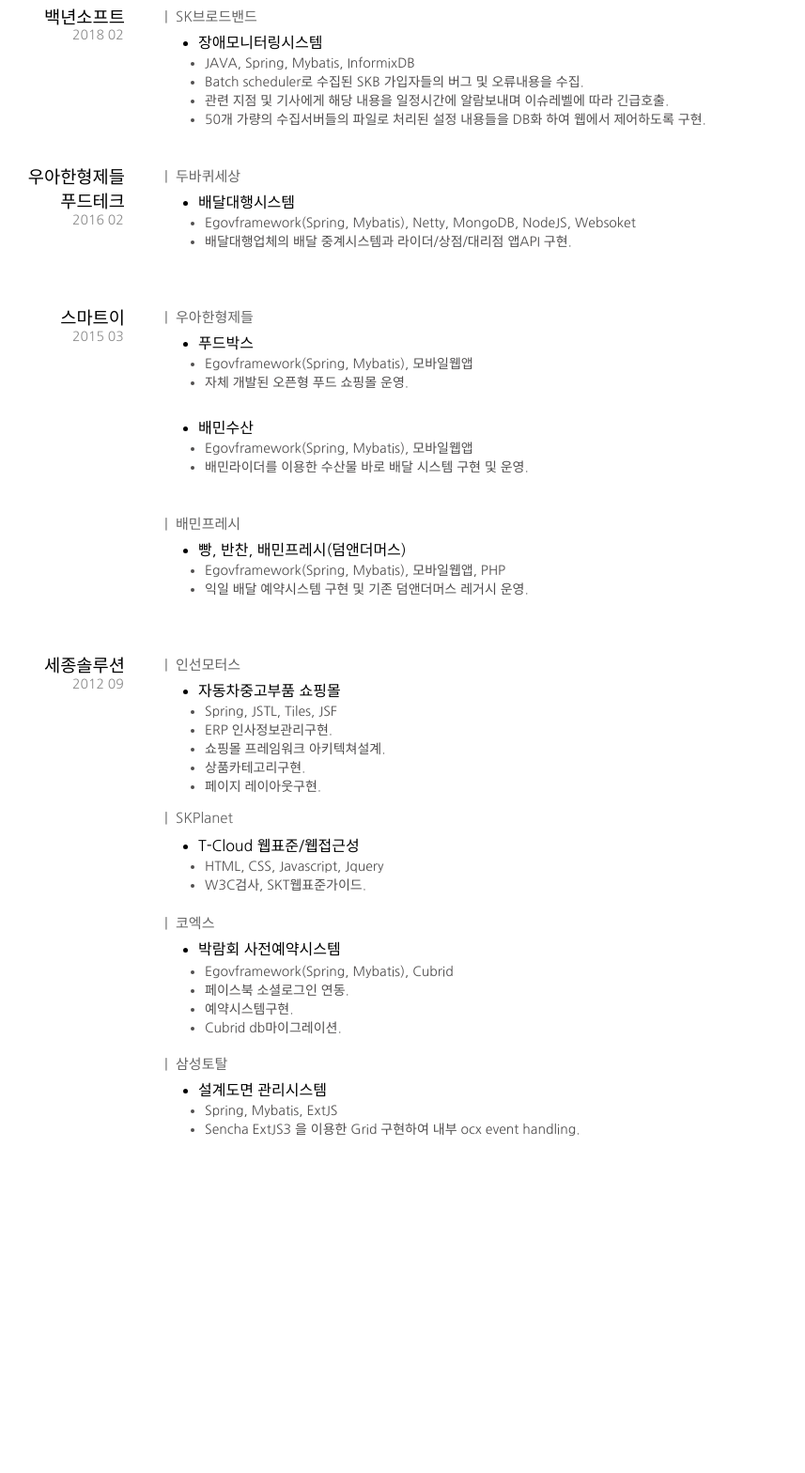
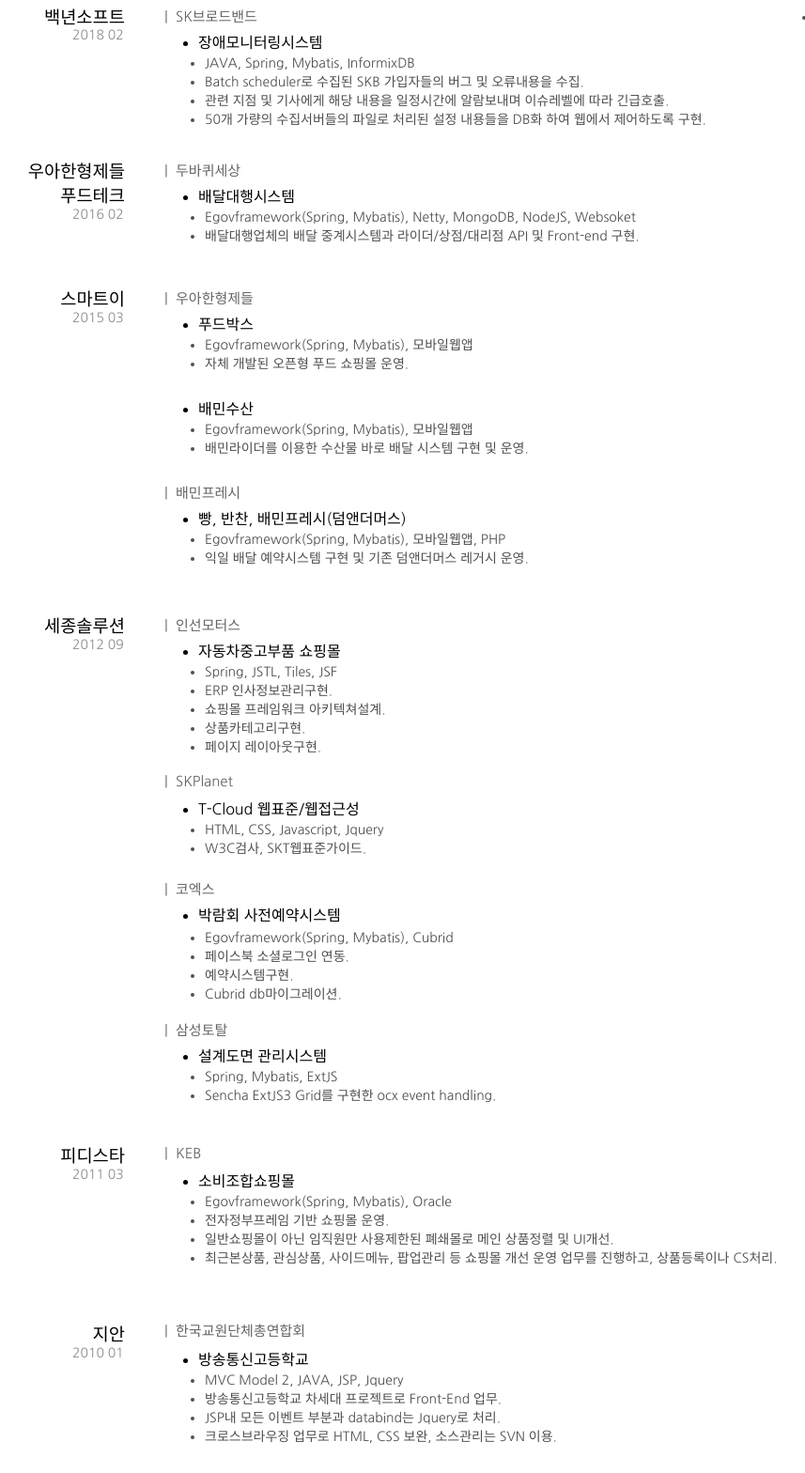
Before and after one commit to jhtip/resume, a plain HTML site: page index.html in a window 1280 px wide. Shown: the part 56-1624 px from the top of the page at 94% size, without its empty margins (21-878 px from the left). Before the commit the page ends 1281 px from the top, so only its background shows below. Drawn offline with Linux system fonts and the light colour scheme.

Commit message:
local first commit

```diff
--- a/index.html
+++ b/index.html
@@ -9,12 +9,15 @@
         p {
             margin: 0px;
         }
+
         h1 {
             margin: 0px;
         }
+
         h2 {
             margin: 0px;
         }
+
         h3 {
             margin: 0px;
         }
@@ -25,11 +28,13 @@
             height: 100%;
             margin: 0px;
         }
+
         body {
             background-color: transparent;
             transform: perspective(1400px) matrix3d(1, 0, 0, 0, 0, 1, 0, 0, 0, 0, 1, 0, 0, 0, 0, 1);
             transform-style: preserve-3d;
         }
+
         .gwd-p-1a75 {
             position: absolute;
             width: 155px;
@@ -41,6 +46,7 @@
             left: 17px;
             top: 16px;
         }
+
         .gwd-p-1mn9 {
             position: absolute;
             left: 30px;
@@ -49,6 +55,7 @@
             height: 17px;
             transform-origin: 2.42549px 8.97222px 0px;
         }
+
         .gwd-p-3z7s {
             position: absolute;
             font-weight: normal;
@@ -61,6 +68,7 @@
             top: 84px;
             left: 94px;
         }
+
         .gwd-p-1vjx {
             font-weight: normal;
             font-family: "Nanum Gothic";
@@ -72,6 +80,7 @@
             left: 196px;
             color: rgb(101, 101, 101);
         }
+
         .gwd-p-1l4d {
             position: absolute;
             font-weight: normal;
@@ -85,6 +94,7 @@
             left: 192px;
             top: 72px;
         }
+
         .gwd-p-10nu {
             font-weight: normal;
             width: 124px;
@@ -94,9 +104,11 @@
             font-size: 18.72px;
             text-align: right;
         }
+
         .gwd-span-8138 {
             font-size: 14px;
         }
+
         .gwd-p-e9tw {
             height: auto;
             left: 0px;
@@ -104,6 +116,7 @@
             top: 0px;
             width: auto;
         }
+
         .gwd-div-maj9 {
             position: absolute;
             font-family: "Nanum Gothic";
@@ -114,220 +127,406 @@
             top: 97px;
             left: 199px;
         }
+
         .gwd-li-1120 {
             left: 19px;
             top: 17px;
             font-size: 14px;
         }
+
         .gwd-span-yf8n {
             font-size: 14px;
         }
+
         .gwd-span-lr8i {
             font-size: 14px;
         }
+
         .gwd-span-qv3a {
             font-size: 14px;
         }
+
         .gwd-span-1ryb {
             font-size: 14px;
         }
+
         .gwd-br-1ru9 {
             font-size: 14px;
         }
+
         .gwd-li-1240 {
             font-size: 14px;
             color: rgb(80, 78, 78);
         }
+
         .gwd-li-18pa {
             font-size: 14px;
             color: rgb(80, 78, 78);
         }
+
         .gwd-li-1yga {
             font-size: 14px;
         }
+
         .gwd-span-1snf {
             font-size: 14px;
         }
+
         .gwd-li-fzg0 {
             color: rgb(80, 78, 78);
         }
+
         .gwd-li-14c3 {
             color: rgb(80, 78, 78);
         }
+
         .gwd-h3-r8ku {
             top: 239px;
         }
+
         .gwd-p-nij0 {
             top: 242px;
         }
+
         .gwd-p-yzsc {
             left: 96px;
             top: 282px;
         }
+
         .gwd-div-1c6z {
             top: 252px;
         }
+
         .gwd-div-wb1n {
             top: 277px;
             height: 72px;
             transform-origin: 14.2656px 21.2461px 0px;
         }
+
         .gwd-p-x8ld {
             left: 98px;
         }
+
         .gwd-h3-15kj {
             top: 379px;
         }
+
         .gwd-p-41k1 {
             top: 382px;
         }
+
         .gwd-p-e5ce {
             top: 405px;
             left: 98px;
         }
+
         .gwd-div-1n33 {
             top: 392px;
         }
+
         .gwd-div-146m {
             top: 417px;
         }
+
         .gwd-p-noo4 {
             top: 522px;
         }
+
         .gwd-div-fxw4 {
             top: 532px;
         }
+
         .gwd-div-kscj {
             top: 557px;
         }
+
         .gwd-p-kw8q {
             top: 612px;
         }
+
         .gwd-div-1vrz {
             width: 269px;
             transform-origin: 8.09559px 22.8355px 0px;
             top: 622px;
         }
+
         .gwd-div-w5rb {
             top: 647px;
         }
+
         .gwd-div-vwzd {
-            top: 507px;
+            top: 487px;
         }
+
         .gwd-span-f7jk {
             font-size: 14px;
         }
+
         .gwd-span-14aq {
             font-size: 14px;
         }
+
         .gwd-span-kbgd {
             font-size: 14px;
         }
+
         .gwd-span-1udp {
             font-size: 14px;
         }
+
         .gwd-span-au04 {
             font-size: 14px;
         }
+
         .gwd-h3-1smf {
             top: 229px;
         }
+
         .gwd-p-cwsp {
-            top: 232px;
+            top: 226px;
         }
+
         .gwd-p-1986 {
             left: 98px;
-            top: 281px;
+            top: 275px;
         }
+
         .gwd-div-1rp5 {
-            top: 242px;
+            top: 236px;
         }
+
         .gwd-div-14re {
-            top: 267px;
+            top: 261px;
+            height: 62px;
+            transform-origin: 14.25px 18.2852px 0px;
         }
+
         .gwd-div-4fwg {
-            top: 482px;
+            top: 462px;
         }
+
         .gwd-h3-1s9e {
-            top: 255px;
+            top: 249px;
         }
+
         .gwd-h3-1ivj {
             top: 749px;
         }
+
         .gwd-p-xtfq {
             top: 752px;
         }
+
         .gwd-p-3zby {
             top: 775px;
         }
+
         .gwd-div-1kua {
             top: 762px;
         }
+
         .gwd-div-s9mr {
             height: 125px;
             transform-origin: 14.25px 36.8653px 0px;
             top: 787px;
         }
+
         .gwd-p-17g8 {
             top: 927px;
         }
+
         .gwd-div-2txp {
             top: 937px;
         }
+
         .gwd-div-137s {
             top: 962px;
         }
+
         .gwd-p-862u {
             top: 1037px;
         }
+
         .gwd-div-16ap {
             top: 1047px;
         }
+
         .gwd-div-cgvr {
             top: 1072px;
         }
+
         .gwd-p-syei {
-            top: 1177px;
+            top: 1141px;
         }
+
         .gwd-div-hz10 {
-            top: 1187px;
+            top: 1151px;
         }
+
         .gwd-div-1ktn {
             height: 69px;
             transform-origin: 2.98438px 8.80468px 0px;
-            top: 1212px;
+            top: 1176px;
         }
+
         .gwd-div-16on {
             height: 99px;
             transform-origin: 14.25px 29.1973px 0px;
-            top: 1064px;
+            top: 1028px;
         }
+
         .gwd-p-1hq8 {
-            top: 602px;
+            top: 569px;
         }
+
         .gwd-div-1plw {
-            top: 612px;
+            top: 579px;
         }
+
         .gwd-div-n8mz {
-            top: 637px;
+            top: 604px;
         }
+
         .gwd-p-1lpu {
-            top: 917px;
+            top: 878px;
         }
+
         .gwd-div-4hsn {
-            top: 927px;
+            top: 888px;
         }
+
         .gwd-div-1yay {
-            top: 952px;
+            top: 913px;
         }
+
         .gwd-p-kf31 {
-            top: 1027px;
+            top: 991px;
         }
+
         .gwd-div-1sml {
-            top: 1037px;
+            top: 1001px;
+        }
+
+        .gwd-h3-1jef {
+            top: 1319px;
+        }
+
+        .gwd-p-64mi {
+            top: 1322px;
+        }
+
+        .gwd-p-7g95 {
+            top: 1345px;
+        }
+
+        .gwd-div-1dd6 {
+            top: 1332px;
+        }
+
+        .gwd-div-t79y {
+            top: 1357px;
+        }
+
+        .gwd-h3-15an {
+            left: 30px;
+            top: 1461px;
+        }
+
+        .gwd-p-16q9 {
+            width: 180px;
+            height: 22px;
+            transform-origin: 4.16038px 2.58587px 0px;
+            top: 1461px;
+        }
+
+        .gwd-p-dkw3 {
+            top: 1487px;
+        }
+
+        .gwd-div-187g {
+            top: 1474px;
+        }
+
+        .gwd-div-167s {
+            top: 1499px;
+        }
+
+        .gwd-h3-aak2 {
+            top: 1271px;
+        }
+
+        .gwd-p-beru {
+            top: 1274px;
+        }
+
+        .gwd-p-o69t {
+            top: 1297px;
+        }
+
+        .gwd-div-1sgg {
+            top: 1284px;
+        }
+
+        .gwd-div-1gkc {
+            top: 1309px;
+        }
+
+        .gwd-h3-14iz {
+            left: 30px;
+            top: 707px;
+        }
+
+        .gwd-p-1nu1 {
+            top: 710px;
+        }
+
+        .gwd-p-19pf {
+            top: 733px;
+        }
+
+        .gwd-div-1kl6 {
+            top: 720px;
+        }
+
+        .gwd-div-1fqk {
+            top: 745px;
+        }
+
+        .gwd-h3-1j34 {
+            top: 223px;
+        }
+
+        .gwd-h3-pttk {
+            top: 359px;
+        }
+
+        .gwd-p-1eeg {
+            top: 362px;
+        }
+
+        .gwd-p-gpa3 {
+            top: 385px;
+        }
+
+        .gwd-div-1our {
+            top: 372px;
+        }
+
+        .gwd-div-iftc {
+            top: 397px;
+        }
+
+        .gwd-li-pnby {
+            position: absolute;
+            left: 875px;
+            top: 65px;
+            font-family: "Nanum Gothic";
+            font-size: 14px;
+            color: rgb(80, 78, 78);
         }
     </style>
-    <link href="https://fonts.googleapis.com/css?family=Roboto:100,100italic,300,300italic,regular,italic,500,500italic,700,700italic,900,900italic|Nanum+Gothic:regular,700,800" rel="stylesheet" type="text/css">
+    <link href="https://fonts.googleapis.com/css?family=Roboto:100,100italic,300,300italic,regular,italic,500,500italic,700,700italic,900,900italic|Nanum+Gothic:regular,700,800"
+          rel="stylesheet" type="text/css">
 </head>
 
 <body class="htmlNoPages">
@@ -356,7 +555,7 @@
         <li class="gwd-li-1yga gwd-li-14c3">50개 가량의 수집서버들의 파일로 처리된 설정 내용들을 DB화 하여 웹에서 제어하도록 구현.&nbsp;</li>
     </ul>
 </div>
-<h3 class="gwd-p-1mn9 gwd-p-10nu gwd-h3-r8ku gwd-h3-1smf">우아한형제들<br></h3>
+<h3 class="gwd-p-1mn9 gwd-p-10nu gwd-h3-r8ku gwd-h3-1smf gwd-h3-1j34">우아한형제들<br></h3>
 <h3 class="gwd-p-1mn9 gwd-p-10nu gwd-h3-r8ku gwd-h3-1smf gwd-h3-1s9e">푸드테크</h3>
 <p class="gwd-p-1mn9 gwd-p-1vjx gwd-p-nij0 gwd-p-cwsp">|&nbsp; 두바퀴세상</p>
 <p class="gwd-p-3z7s gwd-p-yzsc gwd-p-1986">2016 02</p>
@@ -372,15 +571,15 @@
 <div class="gwd-div-maj9 gwd-div-wb1n gwd-div-14re" style="line-height: 20px;">
     <ul>
         <li class="gwd-li-1240">Egovframework(Spring, Mybatis), Netty, MongoDB, NodeJS, Websoket</li>
-        <li class="gwd-li-18pa">배달대행업체의 배달 중계시스템과 라이더/상점/대리점 앱API 구현.</li>
+        <li class="gwd-li-18pa">배달대행업체의 배달 중계시스템과 라이더/상점/대리점 API 및 Front-end 구현.</li>
     </ul>
 </div>
-<h3 class="gwd-p-1mn9 gwd-p-10nu gwd-h3-r8ku gwd-h3-15kj">스마트이<br></h3>
-<p class="gwd-p-1mn9 gwd-p-1vjx gwd-p-nij0 gwd-p-41k1">|&nbsp; 우아한형제들</p>
-<p class="gwd-p-3z7s gwd-p-yzsc gwd-p-e5ce">2015 03<br>
+<h3 class="gwd-p-1mn9 gwd-p-10nu gwd-h3-r8ku gwd-h3-15kj gwd-h3-pttk">스마트이<br></h3>
+<p class="gwd-p-1mn9 gwd-p-1vjx gwd-p-nij0 gwd-p-41k1 gwd-p-1eeg">|&nbsp; 우아한형제들</p>
+<p class="gwd-p-3z7s gwd-p-yzsc gwd-p-e5ce gwd-p-gpa3">2015 03<br>
 
 </p>
-<div class="gwd-p-1l4d gwd-div-1c6z gwd-div-1n33">
+<div class="gwd-p-1l4d gwd-div-1c6z gwd-div-1n33 gwd-div-1our">
     <ul>
         <li>푸드박스<br>
 
@@ -389,7 +588,7 @@
     <ol class="">
     </ol>
 </div>
-<div class="gwd-div-maj9 gwd-div-wb1n gwd-div-146m" style="line-height: 20px;">
+<div class="gwd-div-maj9 gwd-div-wb1n gwd-div-146m gwd-div-iftc" style="line-height: 20px;">
     <ul>
         <li class="gwd-li-1240">Egovframework(Spring, Mybatis), 모바일웹앱</li>
         <li class="gwd-li-18pa">자체 개발된 오픈형 푸드 쇼핑몰 운영.</li>
@@ -426,12 +625,12 @@
         <li class="gwd-li-18pa">익일 배달 예약시스템 구현 및 기존 덤앤더머스 레거시 운영.</li>
     </ul>
 </div>
-<h3 class="gwd-p-1mn9 gwd-p-10nu gwd-h3-r8ku gwd-h3-15kj gwd-h3-1ivj">세종솔루션<br></h3>
-<p class="gwd-p-1mn9 gwd-p-1vjx gwd-p-nij0 gwd-p-41k1 gwd-p-xtfq">|&nbsp; 인선모터스</p>
-<p class="gwd-p-3z7s gwd-p-yzsc gwd-p-e5ce gwd-p-3zby">2012 09<br>
+<h3 class="gwd-p-1mn9 gwd-p-10nu gwd-h3-r8ku gwd-h3-15kj gwd-h3-1ivj gwd-h3-14iz">세종솔루션<br></h3>
+<p class="gwd-p-1mn9 gwd-p-1vjx gwd-p-nij0 gwd-p-41k1 gwd-p-xtfq gwd-p-1nu1">|&nbsp; 인선모터스</p>
+<p class="gwd-p-3z7s gwd-p-yzsc gwd-p-e5ce gwd-p-3zby gwd-p-19pf">2012 09<br>
 
 </p>
-<div class="gwd-p-1l4d gwd-div-1c6z gwd-div-1n33 gwd-div-1kua">
+<div class="gwd-p-1l4d gwd-div-1c6z gwd-div-1n33 gwd-div-1kua gwd-div-1kl6">
     <ul>
         <li>자동차중고부품 쇼핑몰<br>
 
@@ -440,13 +639,53 @@
     <ol class="">
     </ol>
 </div>
-<div class="gwd-div-maj9 gwd-div-wb1n gwd-div-146m gwd-div-s9mr" style="line-height: 20px;">
+<div class="gwd-div-maj9 gwd-div-wb1n gwd-div-146m gwd-div-s9mr gwd-div-1fqk" style="line-height: 20px;">
     <ul>
         <li class="gwd-li-1240">Spring, JSTL, Tiles, JSF</li>
         <li class="gwd-li-18pa">ERP 인사정보관리구현.</li>
         <li class="gwd-li-18pa">쇼핑몰 프레임워크 아키텍쳐설계.</li>
         <li class="gwd-li-18pa">상품카테고리구현.</li>
         <li class="gwd-li-18pa">페이지 레이아웃구현.</li>
+    </ul>
+</div>
+<h3 class="gwd-p-1mn9 gwd-p-10nu gwd-h3-r8ku gwd-h3-15kj gwd-h3-1ivj gwd-h3-1jef gwd-h3-aak2">피디스타<br></h3>
+<p class="gwd-p-1mn9 gwd-p-1vjx gwd-p-nij0 gwd-p-41k1 gwd-p-xtfq gwd-p-64mi gwd-p-beru">|&nbsp; KEB</p>
+<p class="gwd-p-3z7s gwd-p-yzsc gwd-p-e5ce gwd-p-3zby gwd-p-7g95 gwd-p-o69t">2011 03<br>
+
+</p>
+<div class="gwd-p-1l4d gwd-div-1c6z gwd-div-1n33 gwd-div-1kua gwd-div-1dd6 gwd-div-1sgg">
+    <ul>
+        <li>소비조합쇼핑몰</li>
+    </ul>
+    <ol class="">
+    </ol>
+</div>
+<div class="gwd-div-maj9 gwd-div-wb1n gwd-div-146m gwd-div-s9mr gwd-div-t79y gwd-div-1gkc" style="line-height: 20px;">
+    <ul>
+        <li class="gwd-li-1240">Egovframework(Spring, Mybatis), Oracle</li>
+        <li class="gwd-li-18pa">전자정부프레임 기반 쇼핑몰 운영.</li>
+        <li class="gwd-li-18pa">일반쇼핑몰이 아닌 임직원만 사용제한된 폐쇄몰로 메인 상품정렬 및 UI개선.</li>
+        <li class="gwd-li-18pa">최근본상품, 관심상품, 사이드메뉴, 팝업관리 등 쇼핑몰 개선 운영 업무를 진행하고, 상품등록이나 CS처리.</li>
+    </ul>
+</div>
+<h3 class="gwd-p-1mn9 gwd-p-10nu gwd-h3-r8ku gwd-h3-15kj gwd-h3-1ivj gwd-h3-1jef gwd-h3-15an">지안<br></h3>
+<p class="gwd-p-1mn9 gwd-p-1vjx gwd-p-nij0 gwd-p-41k1 gwd-p-xtfq gwd-p-64mi gwd-p-16q9">|&nbsp; 한국교원단체총연합회</p>
+<p class="gwd-p-3z7s gwd-p-yzsc gwd-p-e5ce gwd-p-3zby gwd-p-7g95 gwd-p-dkw3">2010 01<br>
+
+</p>
+<div class="gwd-p-1l4d gwd-div-1c6z gwd-div-1n33 gwd-div-1kua gwd-div-1dd6 gwd-div-187g">
+    <ul>
+        <li>방송통신고등학교</li>
+    </ul>
+    <ol class="">
+    </ol>
+</div>
+<div class="gwd-div-maj9 gwd-div-wb1n gwd-div-146m gwd-div-s9mr gwd-div-t79y gwd-div-167s" style="line-height: 20px;">
+    <ul>
+        <li class="gwd-li-1240">MVC Model 2, JAVA, JSP, Jquery</li>
+        <li class="gwd-li-18pa">방송통신고등학교 차세대 프로젝트로 Front-End 업무.&nbsp;</li>
+        <li class="gwd-li-18pa">JSP내 모든 이벤트 부분과 databind는 Jquery로 처리.</li>
+        <li class="gwd-li-18pa">크로스브라우징 업무로 HTML, CSS 보완, 소스관리는 SVN 이용.</li>
     </ul>
 </div>
 <p class="gwd-p-1mn9 gwd-p-1vjx gwd-p-nij0 gwd-p-41k1 gwd-p-noo4 gwd-p-kw8q gwd-p-17g8 gwd-p-1lpu">|&nbsp; SKPlanet</p>
@@ -457,13 +696,15 @@
     <ol class="">
     </ol>
 </div>
-<div class="gwd-div-maj9 gwd-div-wb1n gwd-div-146m gwd-div-kscj gwd-div-w5rb gwd-div-137s gwd-div-1yay" style="line-height: 20px;">
+<div class="gwd-div-maj9 gwd-div-wb1n gwd-div-146m gwd-div-kscj gwd-div-w5rb gwd-div-137s gwd-div-1yay"
+     style="line-height: 20px;">
     <ul>
         <li class="gwd-li-1240">HTML, CSS, Javascript, Jquery</li>
         <li class="gwd-li-18pa">W3C검사, SKT웹표준가이드.</li>
     </ul>
 </div>
-<p class="gwd-p-1mn9 gwd-p-1vjx gwd-p-nij0 gwd-p-41k1 gwd-p-noo4 gwd-p-kw8q gwd-p-17g8 gwd-p-862u gwd-p-kf31">|&nbsp; 코엑스</p>
+<p class="gwd-p-1mn9 gwd-p-1vjx gwd-p-nij0 gwd-p-41k1 gwd-p-noo4 gwd-p-kw8q gwd-p-17g8 gwd-p-862u gwd-p-kf31">|&nbsp;
+    코엑스</p>
 <div class="gwd-p-1l4d gwd-div-1c6z gwd-div-1n33 gwd-div-fxw4 gwd-div-1vrz gwd-div-2txp gwd-div-16ap gwd-div-1sml">
     <ul>
         <li>박람회 사전예약시스템</li>
@@ -471,7 +712,8 @@
     <ol class="">
     </ol>
 </div>
-<div class="gwd-div-maj9 gwd-div-wb1n gwd-div-146m gwd-div-kscj gwd-div-w5rb gwd-div-137s gwd-div-cgvr gwd-div-16on" style="line-height: 20px;">
+<div class="gwd-div-maj9 gwd-div-wb1n gwd-div-146m gwd-div-kscj gwd-div-w5rb gwd-div-137s gwd-div-cgvr gwd-div-16on"
+     style="line-height: 20px;">
     <ul>
         <li class="gwd-li-1240">Egovframework(Spring, Mybatis), Cubrid</li>
         <li class="gwd-li-18pa">페이스북 소셜로그인 연동.</li>
@@ -479,7 +721,8 @@
         <li class="gwd-li-18pa">Cubrid db마이그레이션.</li>
     </ul>
 </div>
-<p class="gwd-p-1mn9 gwd-p-1vjx gwd-p-nij0 gwd-p-41k1 gwd-p-noo4 gwd-p-kw8q gwd-p-17g8 gwd-p-862u gwd-p-syei">|&nbsp; 삼성토탈</p>
+<p class="gwd-p-1mn9 gwd-p-1vjx gwd-p-nij0 gwd-p-41k1 gwd-p-noo4 gwd-p-kw8q gwd-p-17g8 gwd-p-862u gwd-p-syei">|&nbsp;
+    삼성토탈</p>
 <div class="gwd-p-1l4d gwd-div-1c6z gwd-div-1n33 gwd-div-fxw4 gwd-div-1vrz gwd-div-2txp gwd-div-16ap gwd-div-hz10">
     <ul>
         <li>설계도면 관리시스템</li>
@@ -487,12 +730,16 @@
     <ol class="">
     </ol>
 </div>
-<div class="gwd-div-maj9 gwd-div-wb1n gwd-div-146m gwd-div-kscj gwd-div-w5rb gwd-div-137s gwd-div-cgvr gwd-div-1ktn" style="line-height: 20px;">
+<div class="gwd-div-maj9 gwd-div-wb1n gwd-div-146m gwd-div-kscj gwd-div-w5rb gwd-div-137s gwd-div-cgvr gwd-div-1ktn"
+     style="line-height: 20px;">
     <ul>
         <li class="gwd-li-1240">Spring, Mybatis, ExtJS</li>
-        <li class="gwd-li-18pa">Sencha ExtJS3 을 이용한 Grid 구현하여 내부 ocx event handling.</li>
+        <li class="gwd-li-18pa">Sencha ExtJS3 Grid를 구현한 ocx event handling.</li>
     </ul>
 </div>
+<li class="gwd-li-pnby"><br>
+
+</li>
 </body>
 
 </html>
```
